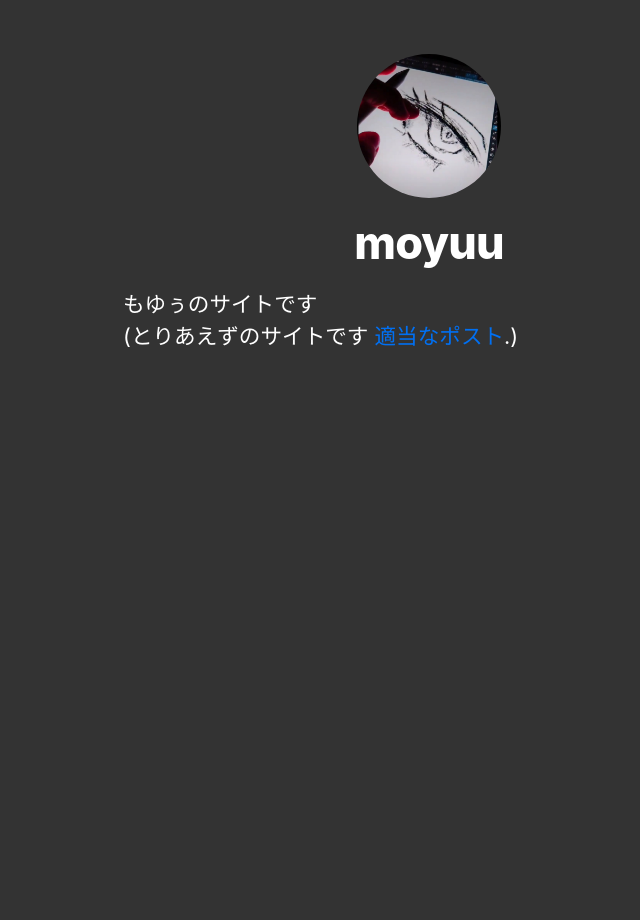
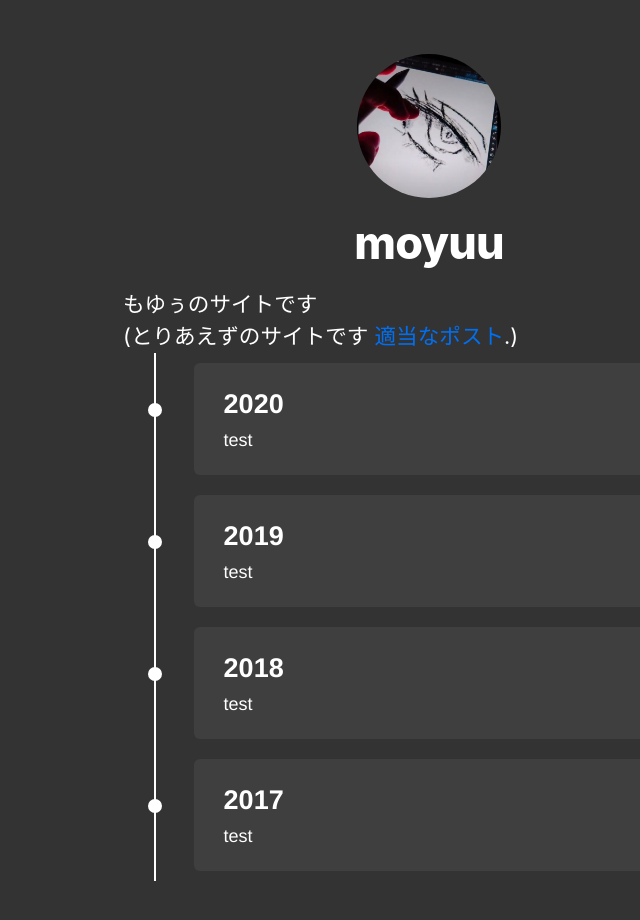
Before and after one commit to moyuu-az/old_moyuu-az.github.io, a Next.js app: page / in a window 1280 px wide. Shown: the top 920 px of the page, without its empty margins (211-851 px from the left). Before the commit the page ends 800 px from the top, so only its background shows below. Built offline with nearby package versions, Linux system fonts and the light colour scheme.

Commit message:
タイムラインをトップページに追加

```diff
--- a/pages/_app.js
+++ b/pages/_app.js
@@ -1,5 +1,5 @@
 import '../styles/global.css'
-import "./timeline/timeline.css";
+import '../styles/timeline.css'
 
 export default function App({ Component, pageProps }) {
     return <Component {...pageProps} />
--- a/pages/index.js
+++ b/pages/index.js
@@ -1,6 +1,30 @@
 import Head from 'next/head'
 import Layout, { siteTitle } from '../components/layout'
 import utilStyles from '../styles/utils.module.css'
+
+
+const data = [
+    {
+        title: 2020,
+        content:
+            "test",
+    },
+    {
+        title: 2019,
+        content:
+            "test",
+    },
+    {
+        title: 2018,
+        content:
+            "test",
+    },
+    {
+        title: 2017,
+        content:
+            "test",
+    },
+];
 
 export default function Home() {
     return (
@@ -15,6 +39,22 @@ export default function Home() {
                     <a href="/posts/first-post">適当なポスト</a>.)
                 </p>
             </section>
+            <div className="timeline">
+                {data.map((bloc, index) => {
+                    return <TimeLineBloc data={bloc} direction={"right"} key={index} />;
+                })}
+            </div>
         </Layout>
     )
 }
+
+function TimeLineBloc({ data, direction }) {
+    return (
+        <div className={`container ${direction}`}>
+            <article className="content">
+                <h2>{data.title}</h2>
+                <p>{data.content}</p>
+            </article>
+        </div>
+    );
+}
--- a/pages/timeline/timeline.css
+++ /dev/null
@@ -1,133 +0,0 @@
-* {
-    box-sizing: border-box;
-    padding: 0;
-    margin: 0;
-}
-
-/* The actual timeline (the vertical ruler) */
-.timeline {
-    /* background-color: #474e5d; */
-    font-family: Helvetica, sans-serif;
-    position: relative;
-    max-width: 1800px;
-    margin: 0 auto;
-}
-
-/* The actual timeline (the vertical ruler) */
-.timeline::after {
-    content: "";
-    position: absolute;
-    width: 6px;
-    background-color: rgb(255, 255, 255);
-    top: 0;
-    bottom: 0;
-    left: 50%;
-    /* margin-left: -3px; */
-}
-
-/* Container around content */
-.container {
-    padding: 10px 40px;
-    position: relative;
-    background-color: inherit;
-    width: 90%;
-}
-
-/* The circles on the timeline */
-.container::after {
-    content: "";
-    position: absolute;
-    width: 25px;
-    height: 25px;
-    right: -17px;
-    background-color: rgb(255, 255, 255);
-    border: 4px solid #ffffff;
-    top: 15px;
-    border-radius: 50%;
-    z-index: 1;
-}
-
-/* Place the container to the left */
-.left {
-    left: 0;
-}
-
-/* Place the container to the right */
-.right {
-    left: 50%;
-}
-
-/* Add arrows to the left container (pointing right) */
-.left::before {
-    content: " ";
-    height: 0;
-    position: absolute;
-    top: 22px;
-    width: 0;
-    z-index: 1;
-    right: 30px;
-    border: medium solid white;
-    border-width: 10px 0 10px 10px;
-    border-color: transparent transparent transparent white;
-}
-
-/* Add arrows to the right container (pointing left) */
-/* .right::before {
-    content: " ";
-    height: 0;
-    position: absolute;
-    top: 22px;
-    width: 0;
-    z-index: 1;
-    left: 30px;
-    border: medium solid white;
-    border-width: 10px 10px 10px 0;
-    border-color: transparent white transparent transparent;
-} */
-
-/* Fix the circle for containers on the right side */
-.right::after {
-    left: -16px;
-}
-
-/* The actual content */
-.content {
-    padding: 20px 30px;
-    background-color: rgb(63, 63, 63);
-    position: relative;
-    border-radius: 6px;
-}
-
-/* Media queries - Responsive timeline on screens less than 600px wide */
-@media screen and (max-width: 600px) {
-    /* Place the timelime to the left */
-    .timeline::after {
-        left: 31px;
-    }
-
-    /* Full-width containers */
-    .container {
-        width: 100%;
-        padding-left: 70px;
-        padding-right: 25px;
-    }
-
-    /* Make sure that all arrows are pointing leftwards */
-    .container::before {
-        left: 60px;
-        border: medium solid rgb(75, 75, 75);
-        border-width: 10px 10px 10px 0;
-        border-color: transparent rgb(75, 75, 75) transparent transparent;
-    }
-
-    /* Make sure all circles are at the same spot */
-    .left::after,
-    .right::after {
-        left: 15px;
-    }
-
-    /* Make all right containers behave like the left ones */
-    .right {
-        left: 0%;
-    }
-}
--- /dev/null
+++ b/styles/timeline.css
@@ -0,0 +1,152 @@
+/* すべての要素に対するスタイルを指定する */
+* {
+    box-sizing: border-box;
+    /* 盒モデルの設定を border-box にする */
+    padding: 0;
+    /* パディングを 0 にする */
+    margin: 0;
+    /* マージンを 0 にする */
+}
+
+/* タイムラインのスタイルを指定する */
+.timeline {
+    font-family: Helvetica, sans-serif;
+    /* フォントを Helvetica, sans-serif にする */
+    position: relative;
+    /* ポジションを relative にする */
+    max-width: 1800px;
+    /* 最大幅を 1800px にする */
+    margin: 0 auto;
+    /* 上下左右のマージンを 0 にし、中央に配置する */
+}
+
+/* タイムラインの縦軸のスタイルを指定する */
+.timeline::after {
+    content: "";
+    /* コンテンツを空にする */
+    position: absolute;
+    /* ポジションを absolute にする */
+    width: 2px;
+    /* 幅を 6px にする */
+    background-color: rgb(255, 255, 255);
+    /* 背景色を白にする */
+    top: 0;
+    /* 上端を 0 にする */
+    bottom: 0;
+    /* 下端を 0 にする */
+    left: 5%;
+    /* 左端を中央にする */
+}
+
+/* コンテンツを囲むコンテナのスタイルを指定する */
+.container {
+    padding: 10px 40px;
+    /* パディングを上下左右ともに 10px 40px にする */
+    position: relative;
+    /* ポジションを relative にする */
+    background-color: inherit;
+    /* 背景色を継承する */
+    width: 100%;
+    /* 幅を 90% にする */
+}
+
+/* タイムラインの円のスタイルを指定する */
+.container::after {
+    content: "";
+    /* コンテンツを空にする */
+    position: absolute;
+    /* ポジションを absolute にする */
+    width: 6px;
+    /* 幅を 25px にする */
+    height: 6px;
+    /* 高さを 25px にする */
+    right: 0px;
+    /* 右端を -17px にする */
+    background-color: rgb(255, 255, 255);
+    /* 背景色を白にする */
+    border: 4px solid #ffffff;
+    /* 枠線を 4px の白い実線にする */
+    top: 15px;
+    /* 上端を 15px にする */
+    border-radius: 50%;
+    /* 円を描画するために border-radius を 50% にする */
+    z-index: 1;
+    /* z-index を 1 にする */
+}
+
+/* コンテナを左に配置する */
+.left {
+    left: 0;
+    /* 左端を 0 にする */
+}
+
+/* コンテナを右に配置する */
+.right {
+    left: 5%;
+    /* 左端を 50% にする */
+}
+
+/* 右側のコンテナに対する円のスタイルを修正する */
+.right::after {
+    top: 50px;
+    left: -6px;
+    /* 左端を -16px にする */
+}
+
+/* 実際のコンテンツのスタイルを指定する */
+.content {
+    padding: 20px 30px;
+    /* パディングを上下左右ともに 20px 30px にする */
+    background-color: rgb(63, 63, 63);
+    /* 背景色を暗いグレーにする */
+    position: relative;
+    /* ポジションを relative にする */
+    border-radius: 6px;
+    /* border-radius を 6px にする */
+}
+
+
+/* メディアクエリ - 画面幅 600px 未満のタイムラインをレスポンシブにする */
+@media screen and (max-width: 600px) {
+
+    /* タイムラインを左に配置する */
+    .timeline::after {
+        left: 31px;
+        /* 左端を 31px にする */
+    }
+
+    /* 幅いっぱいのコンテナ */
+    .container {
+        width: 100%;
+        /* 幅を 100% にする */
+        padding-left: 70px;
+        /* 左パディングを 70px にする */
+        padding-right: 25px;
+        /* 右パディングを 25px にする */
+    }
+
+    /* 全ての矢印が左向きであることを確認する */
+    .container::before {
+        left: 60px;
+        /* 左端を 60px にする */
+        border: medium solid rgb(75, 75, 75);
+        /* 枠線を medium の暗いグレーの実線にする */
+        border-width: 10px 10px 10px 0;
+        /* 枠線の上下幅を 10px 、右幅を 0 にする */
+        border-color: transparent rgb(75, 75, 75) transparent transparent;
+        /* 枠線の色を透明、暗いグレー、透明、透明にする */
+    }
+
+    /* 全ての円が同じ位置にあることを確認する */
+    .left::after,
+    .right::after {
+        left: 15px;
+        /* 左端を 15px にする */
+    }
+
+    /* 全ての右側のコンテナが左側のコンテナのように振る舞うようにする */
+    .right {
+        left: 0%;
+        /* 左端を 0% にする */
+    }
+}
```
Also changed, not shown: pages/timeline/index.js (deleted, +0 -58 lines).
